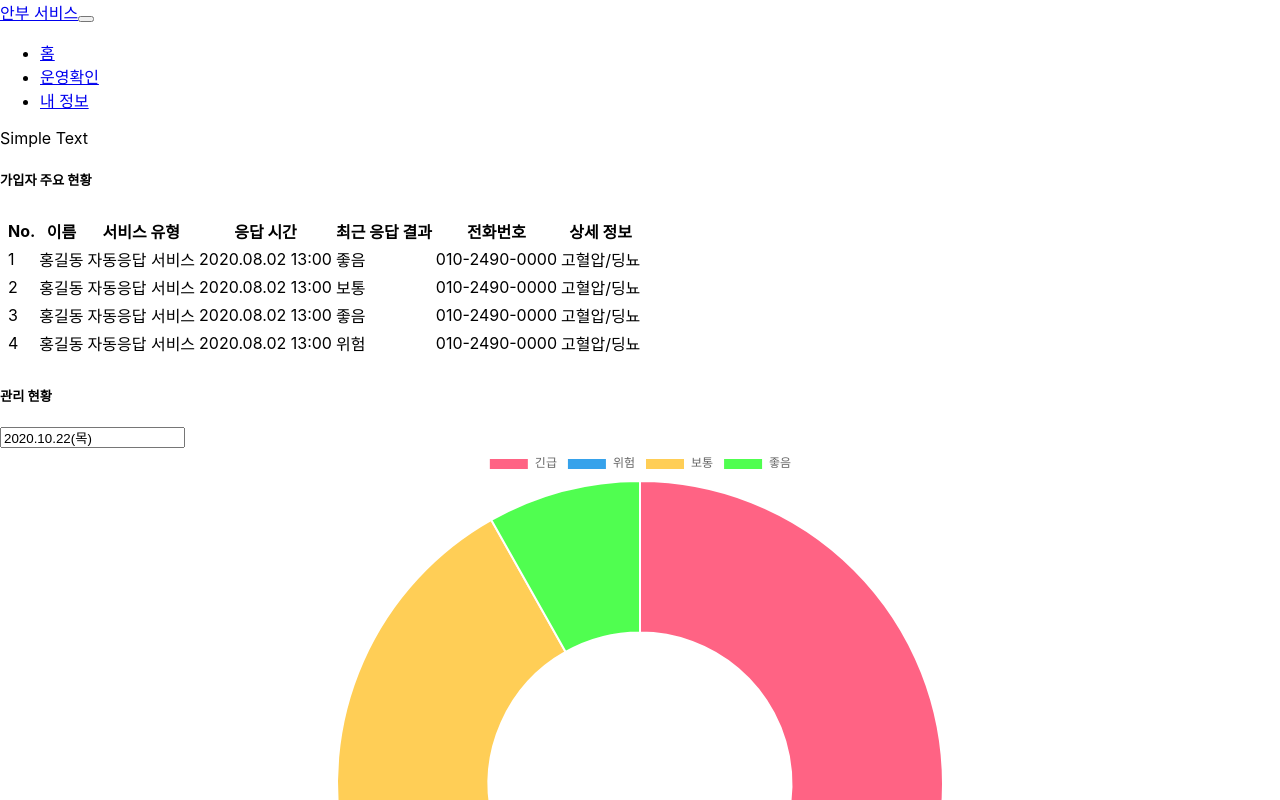
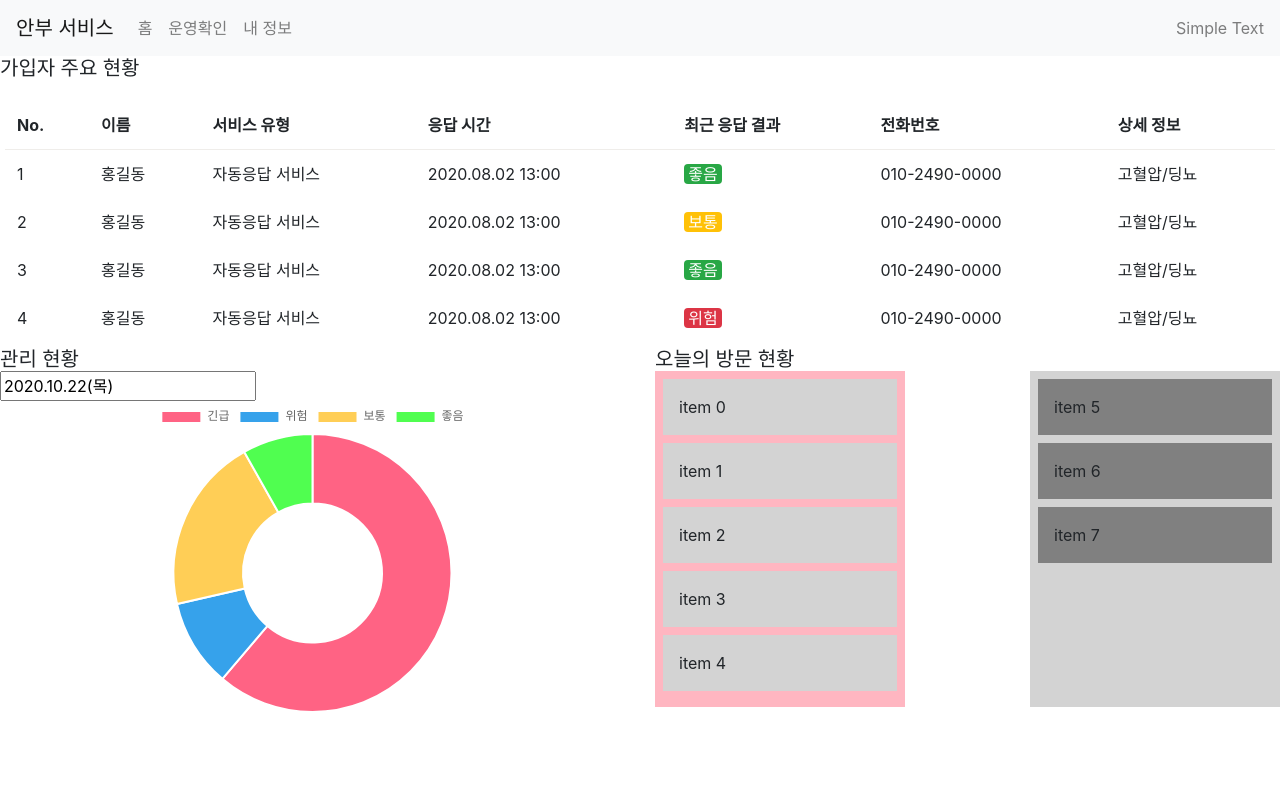
Before and after one commit to jjangdol06/seniorsafteycheck, a React (Create React App) app in the folder frontend/: page / in a window 1280 px wide. Shown: the top 800 px of the page. Built offline with nearby package versions, Linux system fonts and the light colour scheme.

Commit message:
add App.js

```diff
--- a/frontend/src/App.js
+++ b/frontend/src/App.js
@@ -1,12 +1,20 @@
 import React from 'react';
 import Dashboard from './components/Dashboard';
+import Management from './components/Management';
 import NavbarTemplate from './components/NavbarTemplate';
+import '../node_modules/bootstrap/dist/css/bootstrap.min.css';
+import { Route, Link, Switch, BrowserRouter } from 'react-router-dom';
 
 const App = () => {
   return (
     <div>
-      <NavbarTemplate/>
-      <Dashboard/>
+      <BrowserRouter>
+        <NavbarTemplate/>
+        <Switch>
+          <Route exact path="/" component={Dashboard}/>
+          <Route path="/management" component = {Management}/>
+        </Switch>
+      </BrowserRouter>
     </div>
   );
 };
```
